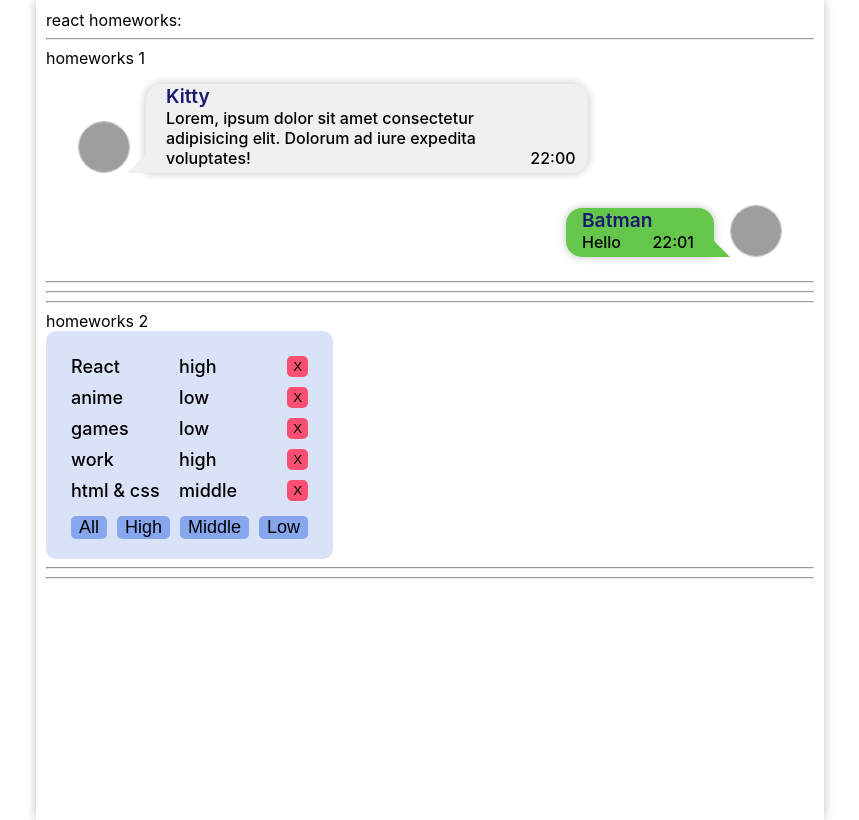
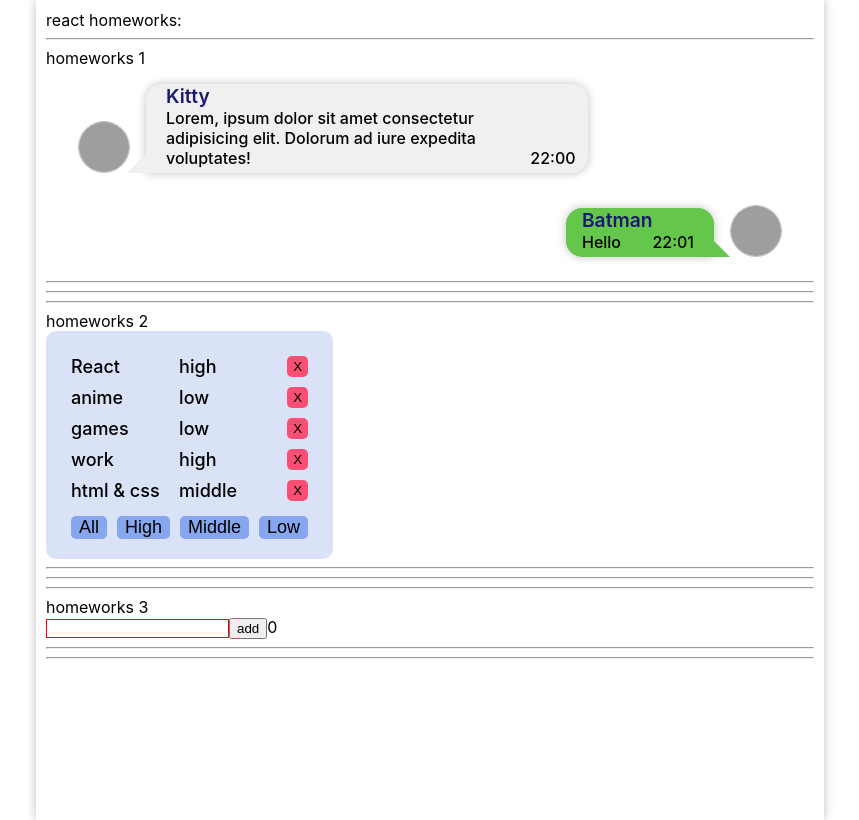
Before and after one commit to Kirill2603/it_incubator_hw, a React (Create React App) app: page / in a window 1280 px wide. Shown: the whole page, without its empty margins (210-1069 px from the left). Built offline with nearby package versions, Linux system fonts and the light colour scheme; grey boxes are pictures that could not be loaded.

Commit message:
HW3 without css

```diff
--- a/package.json
+++ b/package.json
@@ -10,10 +10,12 @@
     "@types/node": "^12.0.0",
     "@types/react": "^17.0.0",
     "@types/react-dom": "^17.0.0",
+    "@types/uuid": "^8.3.3",
     "react": "^17.0.2",
     "react-dom": "^17.0.2",
     "react-scripts": "4.0.3",
     "typescript": "^4.1.2",
+    "uuid": "^8.3.2",
     "web-vitals": "^1.0.1"
   },
   "homepage": "https://Kirill2603.github.io/it_incubator_hw",
--- a/src/p1-main/m1-ui/u1-app/App.tsx
+++ b/src/p1-main/m1-ui/u1-app/App.tsx
@@ -2,6 +2,7 @@
 import styles from "./App.module.css";
 import HW1 from "../../../p2-homeworks/h1/HW1";
 import HW2 from "../../../p2-homeworks/h2/HW2";
+import HW3 from "../../../p2-homeworks/h3/HW3";
 
 function App() {
   return (
@@ -9,7 +10,7 @@
       <div>react homeworks:</div>
       <HW1 />
       <HW2/>
-      {/*<HW3/>*/}
+      <HW3/>
       {/*<HW4/>*/}
       {/*<HW5/>*/}
     </div>
--- a/src/p2-homeworks/h3/Greeting.tsx
+++ b/src/p2-homeworks/h3/Greeting.tsx
@@ -2,11 +2,11 @@
 import s from './Greeting.module.css'
 
 type GreetingPropsType = {
-    name: any // need to fix any
+    name: string // need to fix any
     setNameCallback: any // need to fix any
-    addUser: any // need to fix any
+    addUser: (name: string) => void // need to fix any
     error: any // need to fix any
-    totalUsers: any // need to fix any
+    totalUsers: number // need to fix any
 }
 
 // презентационная компонента (для верстальщика)
@@ -14,12 +14,11 @@
     {name, setNameCallback, addUser, error, totalUsers} // деструктуризация пропсов
 ) => {
     const inputClass = s.error // need to fix with (?:)
-
     return (
         <div>
-            <input value={name} onChange={setNameCallback} className={inputClass}/>
+            <input value={name} onChange={(e) => setNameCallback(e.currentTarget.value)} className={inputClass}/>
             <span>{error}</span>
-            <button onClick={addUser}>add</button>
+            <button onClick={() => addUser(name)}>add</button>
             <span>{totalUsers}</span>
         </div>
     )
--- a/src/p2-homeworks/h3/GreetingContainer.tsx
+++ b/src/p2-homeworks/h3/GreetingContainer.tsx
@@ -1,9 +1,10 @@
 import React, {useState} from 'react'
 import Greeting from './Greeting'
+import {UserType} from "./HW3";
 
 type GreetingContainerPropsType = {
-    users: any // need to fix any
-    addUserCallback: any // need to fix any
+    users: UserType[] // need to fix any
+    addUserCallback: (name: string) => void // need to fix any
 }
 
 // более простой и понятный для новичков
@@ -12,17 +13,18 @@
 // более современный и удобный для про :)
 // уровень локальной логики
 const GreetingContainer: React.FC<GreetingContainerPropsType> = ({users, addUserCallback}) => { // деструктуризация пропсов
-    const [name, setName] = useState<any>('') // need to fix any
+    const [name, setName] = useState<string>('') // need to fix any
     const [error, setError] = useState<any>('') // need to fix any
 
-    const setNameCallback = (e: any) => { // need to fix any
-        setName('') // need to fix
+    const setNameCallback = (name: string) => { // need to fix any
+        setName(name) // need to fix
     }
-    const addUser = () => {
-        alert(`Hello  !`) // need to fix
+    const addUser = (name: string) => {
+        addUserCallback(name)
+        alert(`Hello ${name} !`) // need to fix
     }
 
-    const totalUsers = 0 // need to fix
+    const totalUsers = users.length // need to fix
 
     return (
         <Greeting
--- a/src/p2-homeworks/h3/HW3.tsx
+++ b/src/p2-homeworks/h3/HW3.tsx
@@ -1,21 +1,25 @@
 import React, {useState} from 'react'
 import GreetingContainer from './GreetingContainer'
+import {v4 as uuidv4} from "uuid";
 
 // types
 export type UserType = {
-    _id: any // need to fix any
-    name: any // need to fix any
+    _id: string// need to fix any
+    name: string // need to fix any
 }
 
 // уровень работы с глобальными данными
 function HW3() {
     const [users, setUsers] = useState<any>([]) // need to fix any
 
-    const addUserCallback = (name: any) => { // need to fix any
-        setUsers([]) // need to fix
+    const addUserCallback = (userName: string) => { // need to fix any
+        const newUsersArray = [...users]
+        newUsersArray.push({name: userName, _id: uuidv4()})
+        setUsers(newUsersArray) // need to fix
     }
+    debugger
+    return (
 
-    return (
         <div>
             <hr/>
             homeworks 3
```
Also changed, not shown: 2 other files (tests, documents, lock files or other folders).
